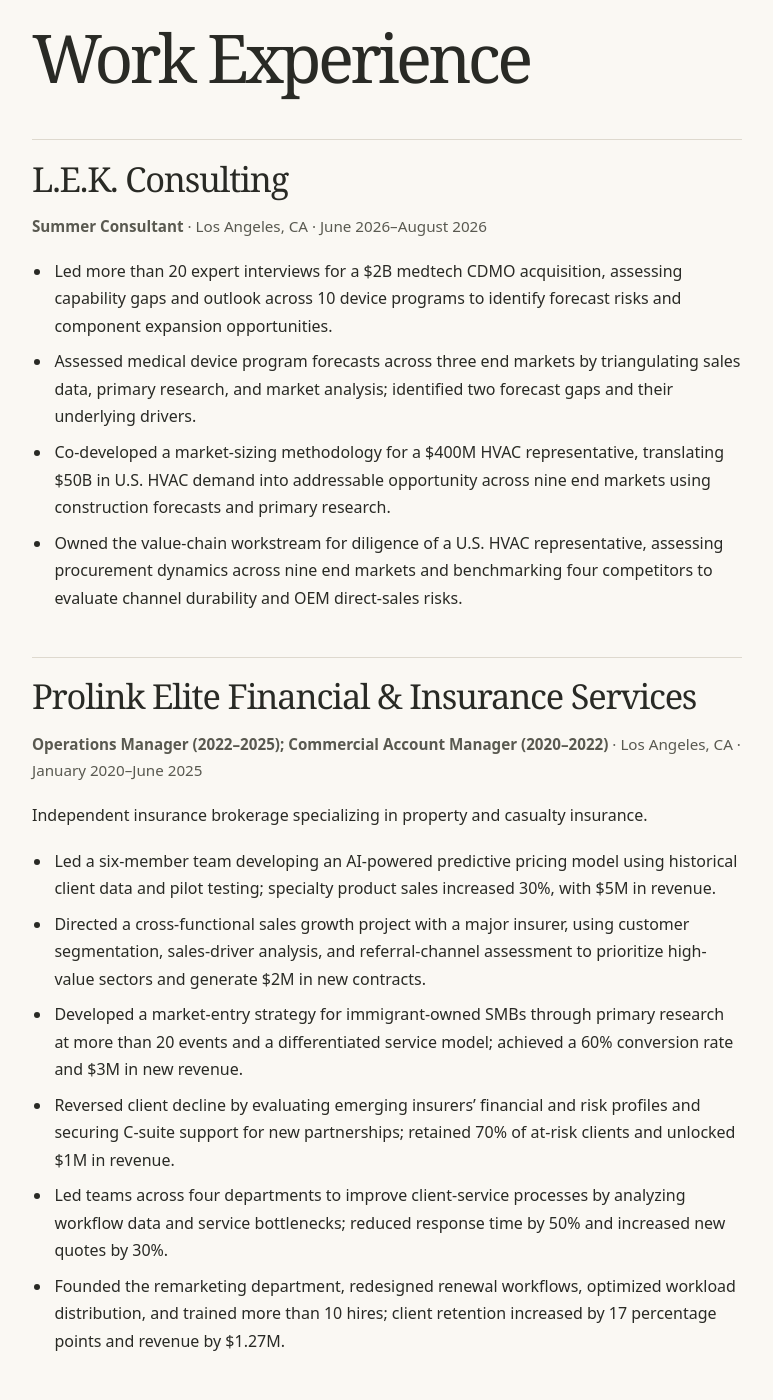
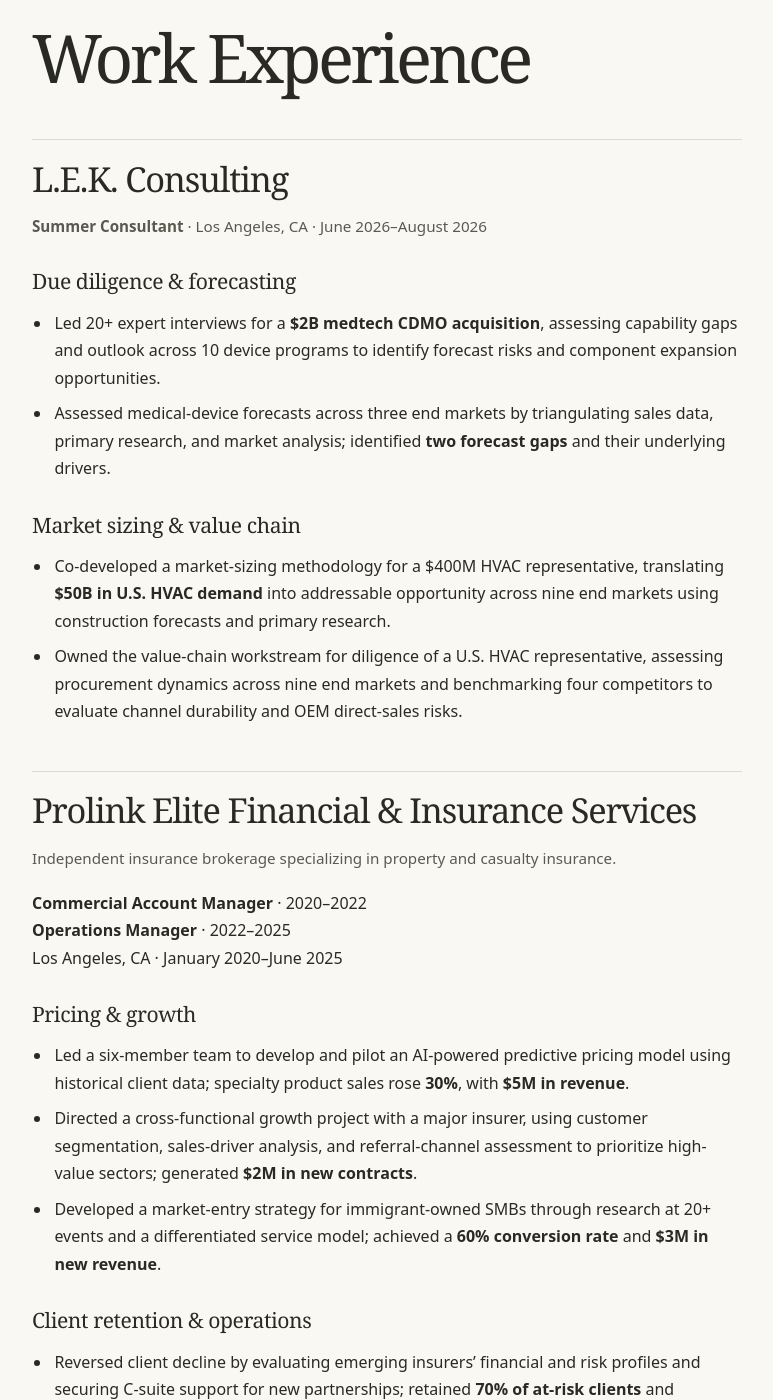
Before and after one commit to Jasonjia97/jasonjia97.github.io, a Jekyll site: the page built from work-experience.md, in a window 1280 px wide and 1400 px high, scrolled down 206 px. Shown: the whole window, without its empty margins (253-1026 px from the left). Built offline with Jekyll 4.4.1, drawn with Linux system fonts in a browser that asks for light colours; some of the changed text lies outside the part shown.

Commit message:
Update work experience details
Replit-Commit-Author: Agent

```diff
--- a/work-experience.md
+++ b/work-experience.md
@@ -10,27 +10,44 @@ permalink: /work-experience/
 # Work Experience
 
 ## L.E.K. Consulting
+
 **Summer Consultant** · Los Angeles, CA · June 2026–August 2026
 
-- Led more than 20 expert interviews for a $2B medtech CDMO acquisition, assessing capability gaps and outlook across 10 device programs to identify forecast risks and component expansion opportunities.
-- Assessed medical device program forecasts across three end markets by triangulating sales data, primary research, and market analysis; identified two forecast gaps and their underlying drivers.
-- Co-developed a market-sizing methodology for a $400M HVAC representative, translating $50B in U.S. HVAC demand into addressable opportunity across nine end markets using construction forecasts and primary research.
+### Due diligence & forecasting
+
+- Led 20+ expert interviews for a **$2B medtech CDMO acquisition**, assessing capability gaps and outlook across 10 device programs to identify forecast risks and component expansion opportunities.
+- Assessed medical-device forecasts across three end markets by triangulating sales data, primary research, and market analysis; identified **two forecast gaps** and their underlying drivers.
+
+### Market sizing & value chain
+
+- Co-developed a market-sizing methodology for a $400M HVAC representative, translating **$50B in U.S. HVAC demand** into addressable opportunity across nine end markets using construction forecasts and primary research.
 - Owned the value-chain workstream for diligence of a U.S. HVAC representative, assessing procurement dynamics across nine end markets and benchmarking four competitors to evaluate channel durability and OEM direct-sales risks.
 
 ## Prolink Elite Financial & Insurance Services
-**Operations Manager (2022–2025); Commercial Account Manager (2020–2022)** · Los Angeles, CA · January 2020–June 2025
 
 Independent insurance brokerage specializing in property and casualty insurance.
 
-- Led a six-member team developing an AI-powered predictive pricing model using historical client data and pilot testing; specialty product sales increased 30%, with $5M in revenue.
-- Directed a cross-functional sales growth project with a major insurer, using customer segmentation, sales-driver analysis, and referral-channel assessment to prioritize high-value sectors and generate $2M in new contracts.
-- Developed a market-entry strategy for immigrant-owned SMBs through primary research at more than 20 events and a differentiated service model; achieved a 60% conversion rate and $3M in new revenue.
-- Reversed client decline by evaluating emerging insurers’ financial and risk profiles and securing C-suite support for new partnerships; retained 70% of at-risk clients and unlocked $1M in revenue.
-- Led teams across four departments to improve client-service processes by analyzing workflow data and service bottlenecks; reduced response time by 50% and increased new quotes by 30%.
-- Founded the remarketing department, redesigned renewal workflows, optimized workload distribution, and trained more than 10 hires; client retention increased by 17 percentage points and revenue by $1.27M.
+**Commercial Account Manager** · 2020–2022<br>
+**Operations Manager** · 2022–2025<br>
+Los Angeles, CA · January 2020–June 2025
+
+### Pricing & growth
+
+- Led a six-member team to develop and pilot an AI-powered predictive pricing model using historical client data; specialty product sales rose **30%**, with **$5M in revenue**.
+- Directed a cross-functional growth project with a major insurer, using customer segmentation, sales-driver analysis, and referral-channel assessment to prioritize high-value sectors; generated **$2M in new contracts**.
+- Developed a market-entry strategy for immigrant-owned SMBs through research at 20+ events and a differentiated service model; achieved a **60% conversion rate** and **$3M in new revenue**.
+
+### Client retention & operations
+
+- Reversed client decline by evaluating emerging insurers’ financial and risk profiles and securing C-suite support for new partnerships; retained **70% of at-risk clients** and unlocked **$1M in revenue**.
+- Led teams across four departments to improve client-service processes using workflow data to identify bottlenecks; reduced response time by **50%** and increased new quotes by **30%**.
+- Founded the remarketing department, redesigned renewal workflows, optimized workload distribution, and trained 10+ hires; increased client retention by **17 percentage points** and revenue by **$1.27M**.
 
 ## Wellmax Insurance Services
+
 **Founder** · Los Angeles, CA · May 2022–June 2025
 
-- Launched a boutique brokerage to address a market gap in the TMT sector, partnering with major insurers to design customized policies; generated $600K in premiums, 200% of the first-year target.
-- Built a go-to-market strategy for underserved medical offices through partnerships and outreach campaigns, driving consistent monthly sales growth and exceeding annual targets by 50%.
+### Brokerage launch & go-to-market
+
+- Launched and scaled a boutique brokerage to address a market gap in the TMT sector, partnering with major insurers to design customized policies; generated **$600K in premiums**, 200% of the first-year target.
+- Built a go-to-market strategy for underserved medical offices through partnerships and outreach campaigns; drove consistent monthly sales growth and exceeded annual targets by **50%**.
```
